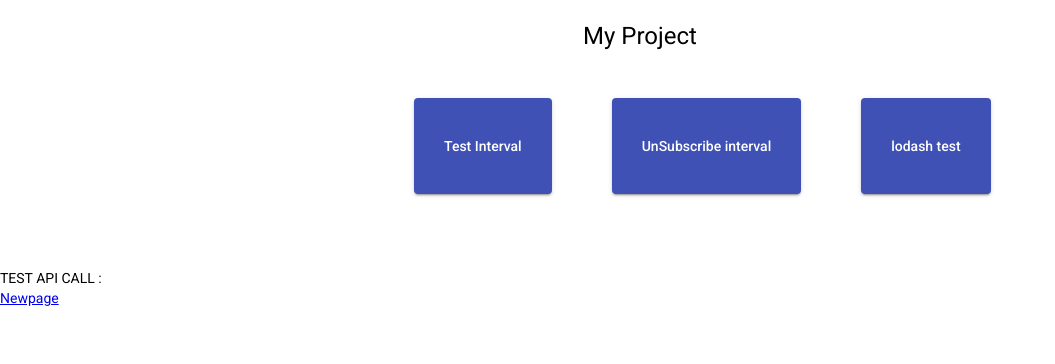
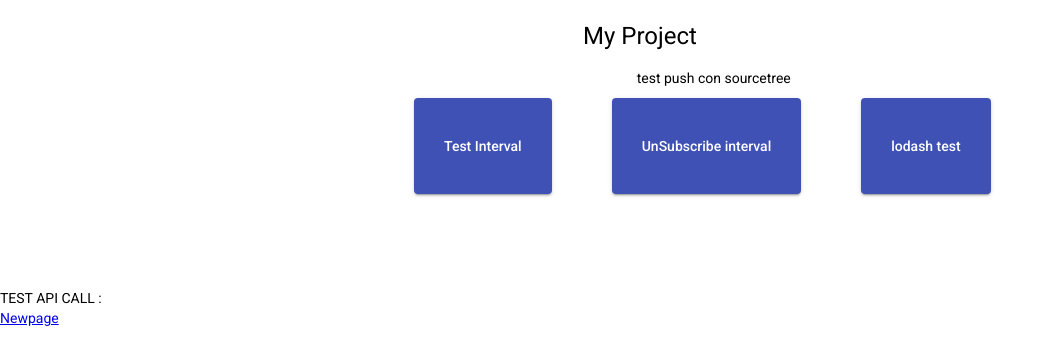
Before and after one commit to Umberto90/myprojemm, an Angular app: page / in a window 1280 px wide. Shown: the top 364 px of the page, without its empty margins (0-1055 px from the left). Built offline with nearby package versions, Linux system fonts and the light colour scheme; no server answers.

Commit message:
prova commit da sourcetree

```diff
--- a/src/app/app.component.html
+++ b/src/app/app.component.html
@@ -10,6 +10,7 @@
         <button mat-raised-button color="primary" class="test-button" (click) = "lodashfunc()">lodash test</button>
     </div>
 </div>
+<div>test push con sourcetree</div>
 <div style="padding-top: 200px;">TEST API CALL :</div>
 <div *ngIf="heroes">{{heroes.name}}</div>
 <a routerLink="/newpage" routerLinkActive="active">Newpage</a>
```
